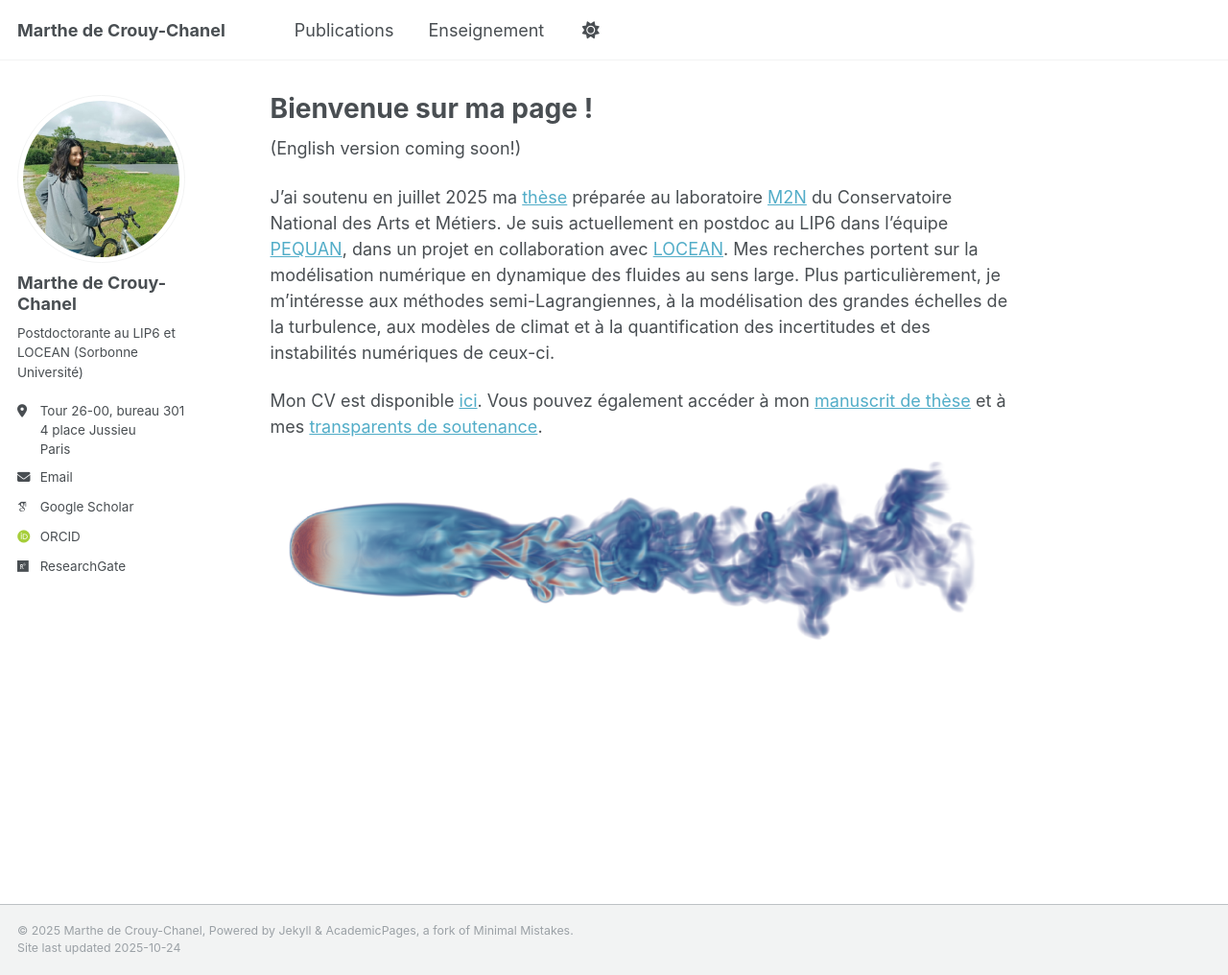
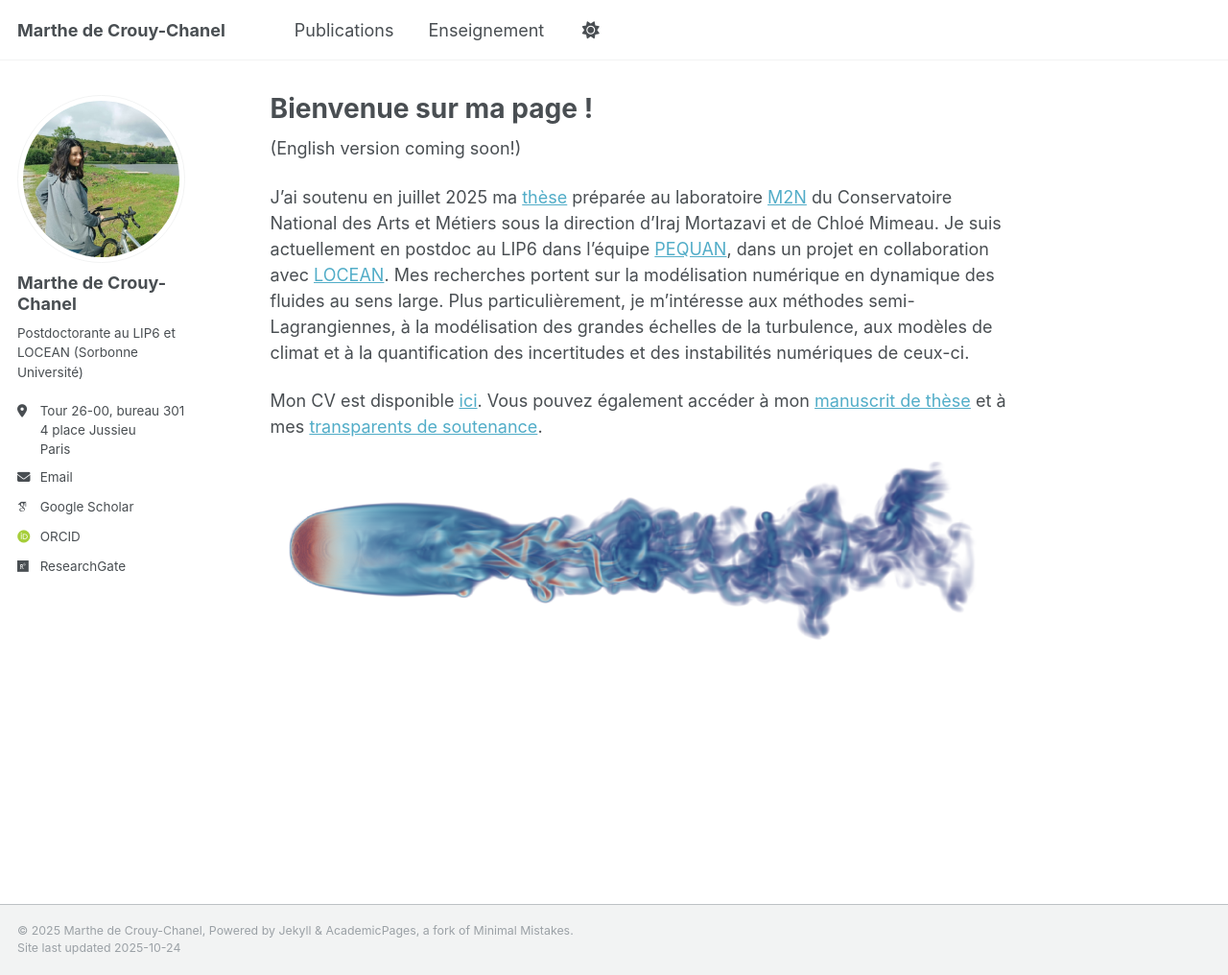
Before and after one commit to mdecrouy/mdecrouy.github.io, a Jekyll site: the page built from _pages/about.md, in a window 1280 px wide and 1016 px high. Shown: the whole window at 96% size. Built offline with Jekyll 4.4.1, drawn with Linux system fonts in a browser that asks for light colours; some web fonts are replaced.

Commit message:
Update about.md

```diff
--- a/_pages/about.md
+++ b/_pages/about.md
@@ -8,7 +8,7 @@ redirect_from:
 ---
 (English version coming soon!)
 
-J'ai soutenu  en juillet 2025 ma <a href="https://theses.fr/s300776">thèse</a> préparée au laboratoire <a href="https://maths.cnam.fr/M2N/">M2N</a> du Conservatoire National des Arts et Métiers. Je suis actuellement en postdoc au LIP6 dans l'équipe <a href="https://pequan.team.lip6.fr/">PEQUAN</a>, dans un projet en collaboration avec <a href="https://www.locean.ipsl.fr/">LOCEAN</a>. Mes recherches portent sur la modélisation numérique en dynamique des fluides au sens large. Plus particulièrement, je m'intéresse aux méthodes semi-Lagrangiennes, à la modélisation des grandes échelles de la turbulence, aux modèles de climat et à la quantification des incertitudes et des instabilités numériques de ceux-ci.
+J'ai soutenu  en juillet 2025 ma <a href="https://theses.fr/s300776">thèse</a> préparée au laboratoire <a href="https://maths.cnam.fr/M2N/">M2N</a> du Conservatoire National des Arts et Métiers sous la direction d'Iraj Mortazavi et de Chloé Mimeau. Je suis actuellement en postdoc au LIP6 dans l'équipe <a href="https://pequan.team.lip6.fr/">PEQUAN</a>, dans un projet en collaboration avec <a href="https://www.locean.ipsl.fr/">LOCEAN</a>. Mes recherches portent sur la modélisation numérique en dynamique des fluides au sens large. Plus particulièrement, je m'intéresse aux méthodes semi-Lagrangiennes, à la modélisation des grandes échelles de la turbulence, aux modèles de climat et à la quantification des incertitudes et des instabilités numériques de ceux-ci.
 
 Mon CV est disponible <a href="https://mdecrouy.github.io/files/CV.pdf">ici</a>. Vous pouvez également accéder à mon <a href="https://mdecrouy.github.io/files/Thèse_dernière_version.pdf">manuscrit de thèse</a> et à mes <a href="https://mdecrouy.github.io/files/soutenance_compressed.pdf">transparents de soutenance</a>.
 
```
